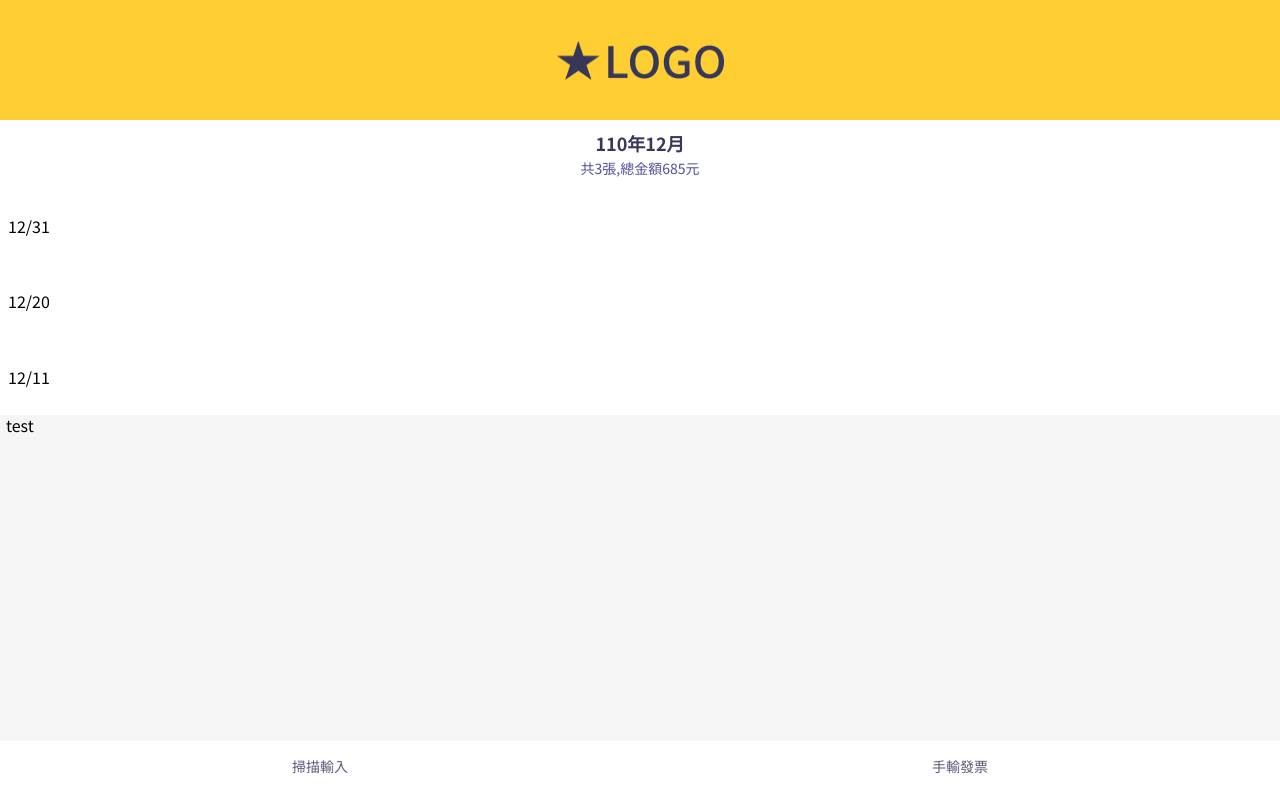
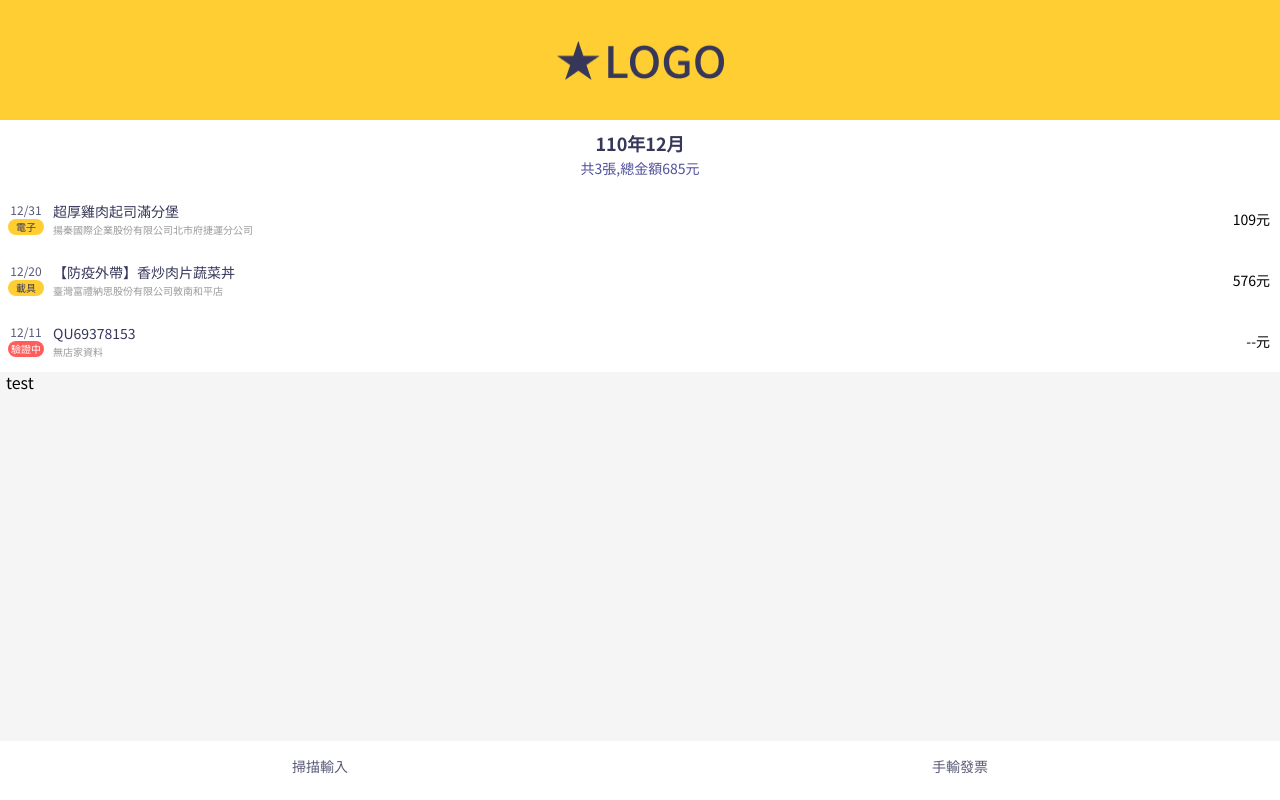
Before and after one commit to techMedMau/lifi, a Vue app: page / in a window 1280 px wide. Built offline with nearby package versions, Linux system fonts and the light colour scheme; data requests are answered from the project's data file.

Commit message:
invoice list

```diff
--- a/src/components/invoice.vue
+++ b/src/components/invoice.vue
@@ -1,10 +1,18 @@
 <template>
   <div class="invoice">
-    <div>
-      <p>{{date}}</p>
-      <div></div>
+    <div class="invoice_right">
+      <div>
+        <p class="invoice_date">{{date}}</p>
+        <div class="invoice_tag" :style="{'background-color': invoice.status==='驗證中'?'#FF5C5C':'#FFCE33', 'color': invoice.status==='驗證中'?'white':'#37375A'}">{{invoice.status==='驗證中'? '驗證中':invoice.type === 1? '載具':'電子'}}</div>
+      </div>
+      <div class="invoice_product">
+        <p class="invoice_product_display">{{displayInfo}}</p>
+        <p class="invoice_product_seller">{{invoice.sellerName? invoice.sellerName:'無店家資料'}}</p>
+      </div>
     </div>
-    <div></div>
+    <div class="invoice_left">
+      {{invoice.amount? invoice.amount:'--' }}元
+    </div>
   </div>
 </template>
 
@@ -28,15 +36,67 @@ export default {
   computed:{
     date(){
       return this.invoice.time.split('-')[1]+'/'+this.invoice.time.substring(8,10)
+    },
+    displayInfo(){
+      if(this.invoice.status === '驗證中'){
+        return this.invoice.invNum
+      }else{
+        return this.invoice.details[0].description
+      }
     }
   }
 }
 </script>
 
-<style>
+<style lang="scss">
 .invoice{
+  height: max-content;
   width: 100%;
   background-color: white;
   padding: 12px 10px 13px 8px;
+  display: flex;
+  justify-content: space-between;
+  & p {
+    margin: 0;
+  }
+  & div+div{
+    margin-left: 9px;
+  }
+  &_right{
+    display: flex;
+  }
+  &_left{
+    font-size: 14px;
+    line-height: 21px;
+    display: flex;
+    align-items: center;
+  }
+  &_date{
+    font-size: 12px;
+    line-height: 18px;
+    color: #5A5A78;
+    text-align: center;
+  }
+  &_tag{
+    font-size: 10px;
+    line-height: 15px;
+    text-align: center;
+    border-radius: 8px;
+    // align-items: center;
+    width: 36px;
+    height: 16px;
+  }
+  &_product{
+    &_display{
+      color: #37375A;
+      font-size: 14px;
+      line-height: 21px;
+    }
+    &_seller{
+      color: #999999;
+      font-size: 10px;
+      line-height: 15px;
+    }
+  }
 }
 </style>
```
